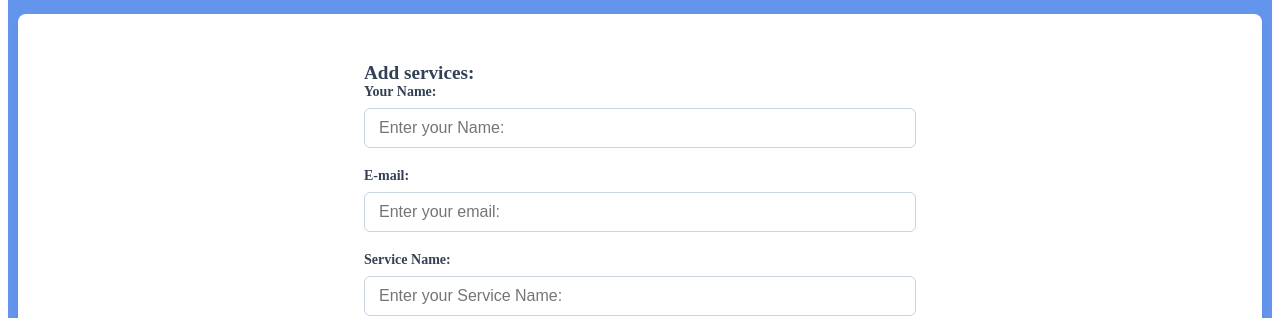
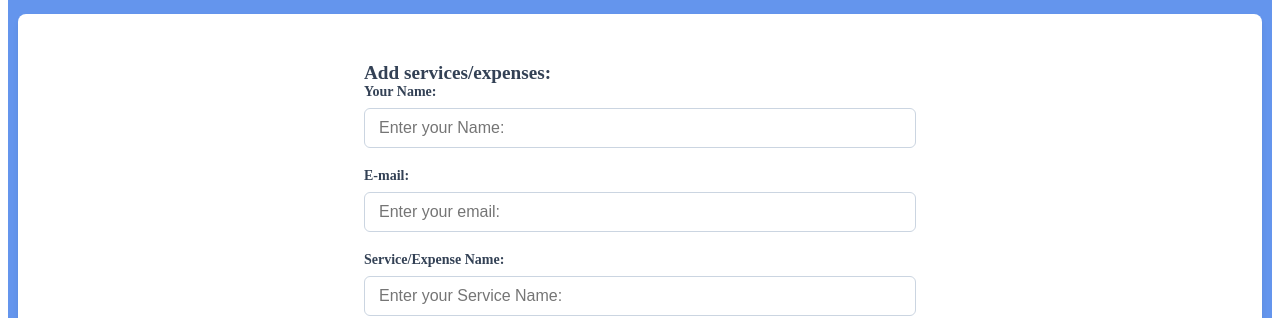
Before and after one commit to ingRicardo/billing-app, an Angular app: page / in a window 1280 px wide. Shown: the part 137-455 px from the top of the page. Built offline with nearby package versions, Linux system fonts and the light colour scheme.

Commit message:
add options

```diff
--- a/src/app/components/home/home.html
+++ b/src/app/components/home/home.html
@@ -8,7 +8,7 @@
     <div class="search-container">
     <form class="form-container">
         <div>
-           <label class="mainlabel">Add services:</label>
+           <label class="mainlabel">Add services/expenses:</label>
         </div>
         <div class="form-group">
             <label for="name">Your Name: </label>
@@ -19,7 +19,7 @@
             <input type="email" [(ngModel)]="email" name="email" id="email" placeholder="Enter your email: ">
         </div>
         <div class="form-group">
-            <label for="servicename">Service Name: </label>
+            <label for="servicename">Service/Expense Name: </label>
             <input type="text" [(ngModel)]="servicename" name="servicename" id="servicename" placeholder="Enter your Service Name: ">
         </div>
 
@@ -51,6 +51,7 @@
                 <option value="Basic">Basic</option>
                 <option value="Entertainment">Entertainment</option>
                 <option value="Auto">Auto</option>
+                <option value="School">School</option>
                 <option value="Other">Other</option>
             </select>
         </div>
```
